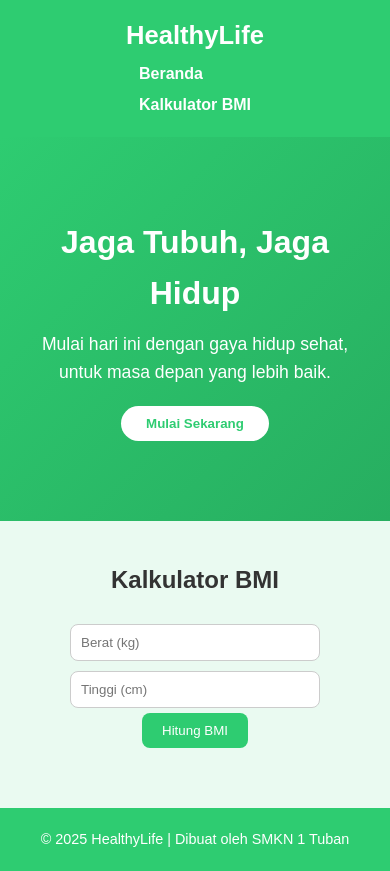
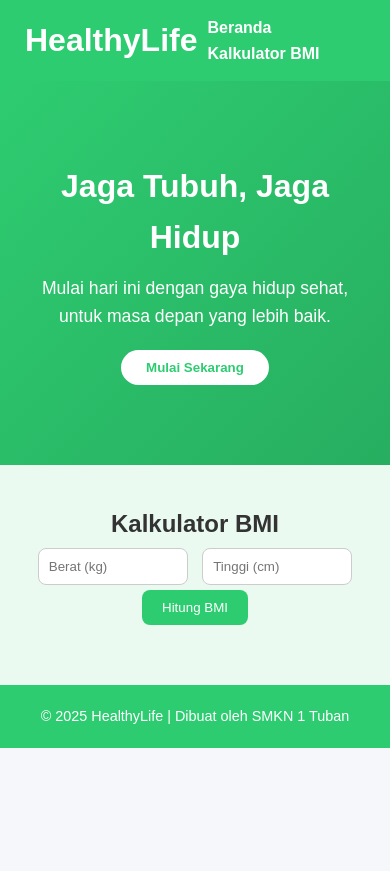
Before and after one commit to Naufalyoo/TUGAS-WEB, a plain HTML site: page index.html in a window 390 px wide. After the commit the page ends 844 px from the top, so only its background shows below. Drawn offline with Linux system fonts and the light colour scheme.

Commit message:
Update style.css

```diff
--- a/style.css
+++ b/style.css
@@ -18,11 +18,6 @@ header {
   display: flex;
   justify-content: space-between;
   align-items: center;
-  flex-wrap: wrap;
-}
-
-header h1 {
-  font-size: 1.6em;
 }
 
 nav a {
@@ -71,11 +66,7 @@ nav a {
   text-align: center;
 }
 
-.bmi h2 {
-  margin-bottom: 20px;
-}
-
-input {
+.bmi input {
   padding: 10px;
   border-radius: 8px;
   border: 1px solid #ccc;
@@ -83,7 +74,7 @@ input {
   width: 150px;
 }
 
-button {
+.bmi button {
   padding: 10px 20px;
   background-color: #2ecc71;
   border: none;
@@ -93,7 +84,7 @@ button {
   transition: 0.3s;
 }
 
-button:hover {
+.bmi button:hover {
   transform: scale(1.05);
   background-color: #27ae60;
 }
@@ -116,19 +107,3 @@ footer {
   color: white;
   font-size: 0.9em;
 }
-
-@media (max-width: 600px) {
-  header {
-    flex-direction: column;
-  }
-
-  nav a {
-    display: block;
-    margin: 5px 0;
-  }
-
-  input {
-    width: 100%;
-    max-width: 250px;
-  }
-}
```
